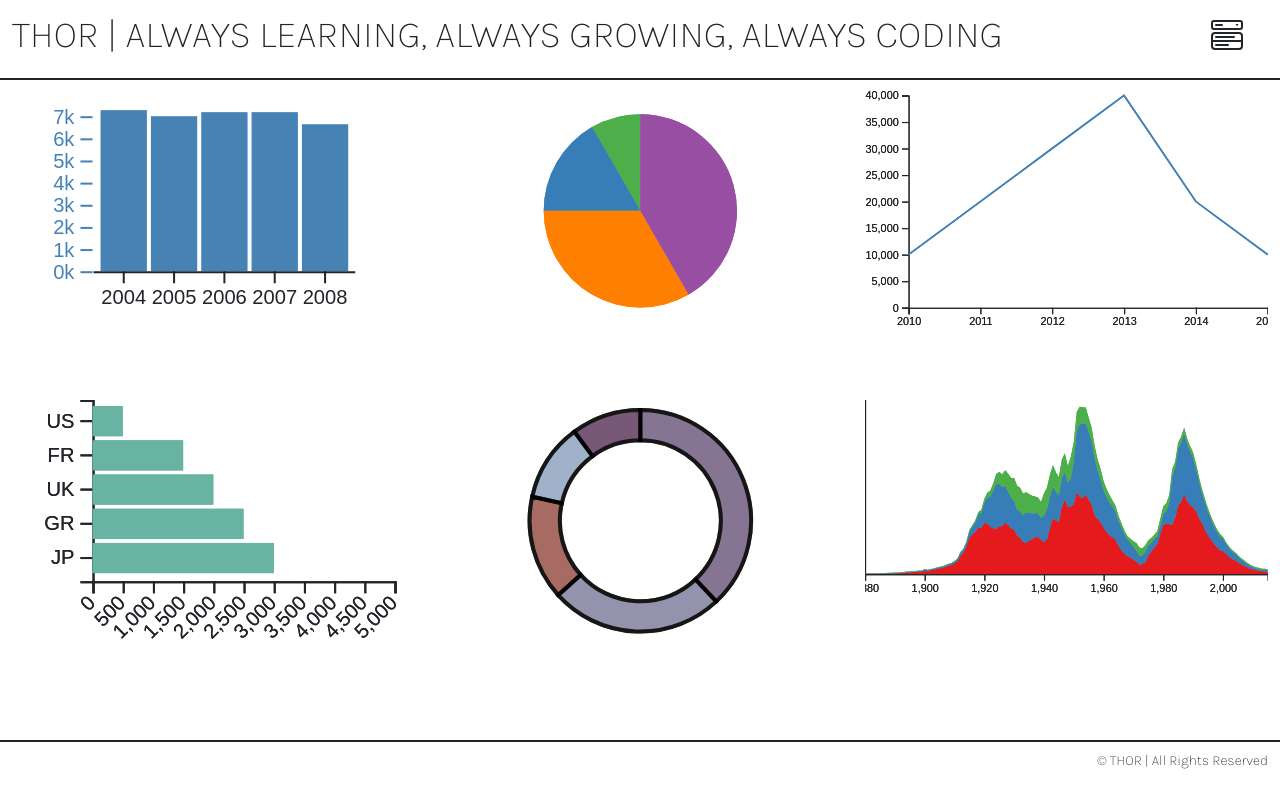
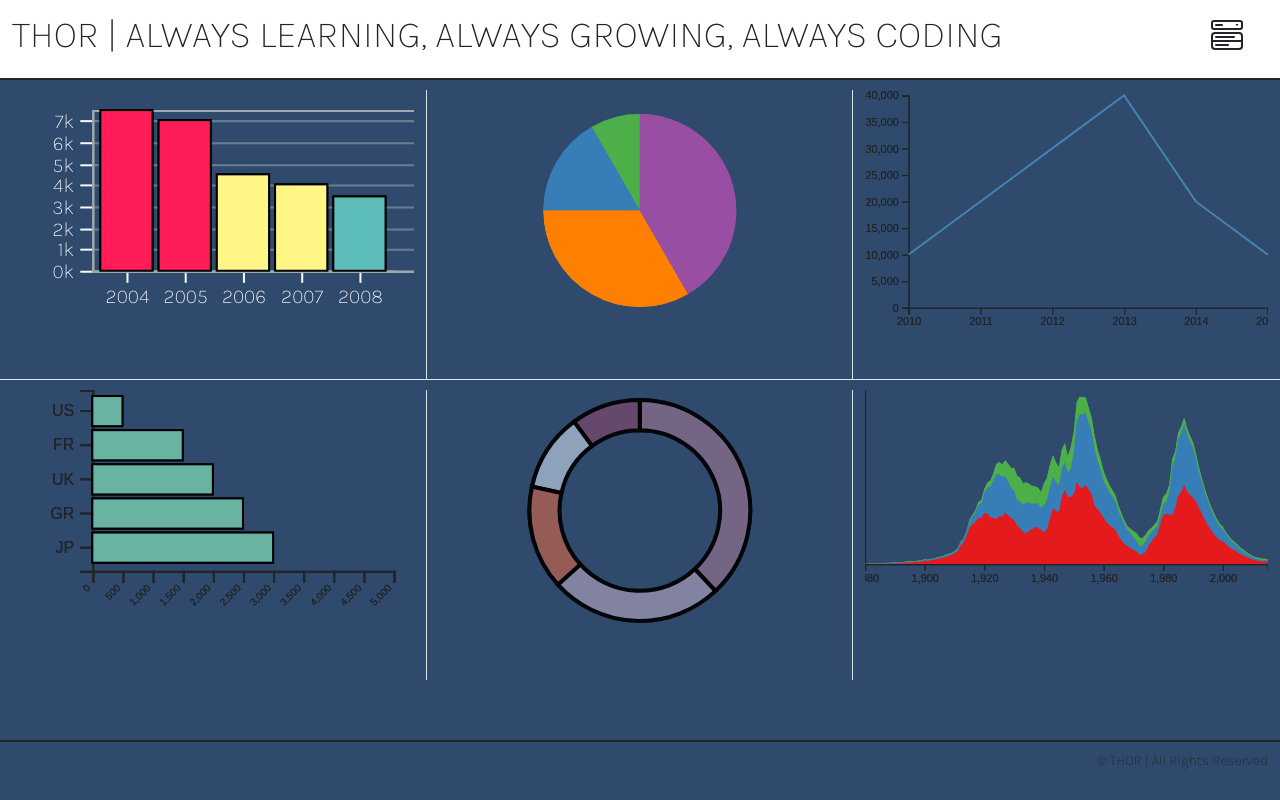
Before and after one commit to dthor1981/dthor1981.github.io, a React (Create React App) app: page / in a window 1280 px wide. Shown: the top 800 px of the page. Built offline with nearby package versions, Linux system fonts and the light colour scheme.

Commit message:
bar chart completed

```diff
--- a/src/assets/styles/components/_custom-home.component.scss
+++ b/src/assets/styles/components/_custom-home.component.scss
@@ -1,12 +1,12 @@
 .home-container {
-//   background-image: url("../../images/main_bkg_img.jpg");
   height: 110vh;
   min-width: 100vw;
   transition: transform 2s ease-in-out 0s;
+  background-color: #2F4A6D;
 
 }
 
 .home-row {
-  margin-top: 10px;
-  height: 300px;
+  padding-top: 10px;
+  min-height: 300px;
 }
--- a/src/assets/styles/components/_custom-svg.scss
+++ b/src/assets/styles/components/_custom-svg.scss
@@ -1,14 +1,11 @@
 .svg-container {
     display: inline-block;
     position: relative;
-    // width: 100%;
-    padding-bottom: 100%;
     vertical-align: top;
     overflow: hidden;
 }
 .svg-content {
     display: inline-block;
-    // position: absolute;
     top: 0;
     left: 0;
 }
@@ -16,8 +13,11 @@
 .svg-line-chart-container {
     display: inline-block;
     position: relative;
-    // width: 100%;
-    // padding-bottom: 100%;
     vertical-align: top;
     overflow: hidden;
 }
+
+.grid .tick line {
+    stroke: #9FAAAE;
+    stroke-opacity: 0.3;
+  }
--- a/src/components/home.tsx
+++ b/src/components/home.tsx
@@ -12,11 +12,11 @@ class Home extends React.Component {
     render() {
         return <div>
             <div className="container-fluid home-container">
-                <div className="row home-row">
-                    <div className="col-4 d-flex svg-container">
+                <div className="row home-row border-bottom">
+                    <div className="col-4 d-flex svg-container border-end">
                         <BarChart data={data.barData} />
                     </div>
-                    <div className="col-4 d-flex svg-container">
+                    <div className="col-4 d-flex svg-container border-end">
                         <PieChart data={data.pieData} />
                     </div>
                     <div className="col-4 d-flex svg-line-chart-container">
@@ -24,10 +24,10 @@ class Home extends React.Component {
                     </div>
                 </div>
                 <div className="row home-row">
-                    <div className="col-4 d-flex svg-container">
+                    <div className="col-4 d-flex svg-container border-end">
                         <HorizontalBarChart data={data.horizontalBarData} />
                     </div>
-                    <div className="col-4 d-flex svg-container">
+                    <div className="col-4 d-flex svg-container border-end">
                         <DonutChart data={data.donutData} />
                     </div>
                     <div className="col-4 d-flex svg-line-chart-container">
--- a/src/d3/BarChart.js
+++ b/src/d3/BarChart.js
@@ -8,7 +8,7 @@ const height = 120;
 function BarChart({ data }) {
   const ref = useD3(
     (svg) => {
-      const margin = { top: 10, right: 30, bottom: 30, left: 40 };
+      const margin = { top: 10, right: 10, bottom: 30, left: 40 };
 
       svg
         .attr("preserveAspectRatio", "xMinYMin meet")
@@ -27,7 +27,9 @@ function BarChart({ data }) {
         .rangeRound([height - margin.bottom, margin.top]);
 
       const xAxis = (g) =>
-        g.attr("transform", `translate(0,${height - margin.bottom})`).call(
+        g
+          .attr("transform", `translate(0,${height - margin.bottom})`)
+          .call(
             d3
               .axisBottom(x)
               .tickValues(
@@ -36,12 +38,16 @@ function BarChart({ data }) {
                   .filter((v) => x(v) !== undefined)
               )
               .tickSizeOuter(0)
-        );
+          )
+          .style(`font-family`, "Karla")
+          .style("color", "#f8f9fa");
 
       const y1Axis = (g) =>
         g
           .attr("transform", `translate(${margin.left},0)`)
-          .style("color", "steelblue")
+          .style("font-size", 10)
+          .style("color", "#f8f9fa")
+          .style("font-family", "Karla")
           .call(d3.axisLeft(y1).ticks(null, "s"))
           .call((g) => g.select(".domain").remove())
           .call((g) =>
@@ -57,15 +63,59 @@ function BarChart({ data }) {
       svg.select(".x-axis").call(xAxis);
       svg.select(".y-axis").call(y1Axis);
 
-      var tooltip = d3.select(".tooltip-area").style("opacity", 0);
+      // Grid lines
+      svg
+        .append("g")
+        .attr("class", "grid")
+        .style("color", "#9FAAAE")
+        .attr("transform", `translate(${margin.left},0)`)
+        .call(d3.axisLeft().scale(y1).tickSize(-width, 0, 0).tickFormat(""));
 
-      svg
-        .select(".plot-area")
-        .attr("fill", "steelblue")
-        .selectAll(".bar")
+      const plotArea = svg.append("g").attr("class", "plot-area");
+
+      const barGroup = plotArea
+        .selectAll("bar")
         .data(data)
         .join("rect")
         .attr("class", "bar")
+        .attr("fill", (d) => {
+          switch (true) {
+            case d.sales >= 5000: {
+              return `#ff1d58`;
+            }
+            case d.sales >= 4000: {
+              return `#fff685`;
+            }
+            case d.sales >= 3000: {
+              return `#5cbdb9`;
+            }
+            default: {
+              return `steelblue`;
+            }
+          }
+        })
+        .style("stroke", `black`)
+        .on("mouseenter", function (actual, i) {
+          d3.select(this).attr("fill", "steelblue");
+        })
+        .on("mouseleave", function (actual, i) {
+          d3.select(this).attr("fill", (d) => {
+            switch (true) {
+              case d.sales >= 5000: {
+                return `#ff1d58`;
+              }
+              case d.sales >= 4000: {
+                return `#fff685`;
+              }
+              case d.sales >= 3000: {
+                return `#5cbdb9`;
+              }
+              default: {
+                return `steelblue`;
+              }
+            }
+          });
+        })
         .attr("x", (d) => x(d.year))
         .attr("width", x.bandwidth())
         .attr("y", (d) => y1(d.sales))
@@ -81,14 +131,11 @@ function BarChart({ data }) {
       <svg
         ref={ref}
         viewBox={`0 0 ${height} ${width}`}
-        preserveAspectRatio = "xMinYMin meet"
+        preserveAspectRatio="xMinYMin meet"
       >
-        <g className="plot-area" />
+        {/* <g className="plot-area" /> */}
         <g className="x-axis" />
         <g className="y-axis" />
-        <g className="tooltip-area">
-          <text className="tooltip-area__text">aas</text>
-        </g>
       </svg>
     </>
   );
--- a/src/d3/HorizontalBarChart.js
+++ b/src/d3/HorizontalBarChart.js
@@ -27,7 +27,8 @@ function HorizontalBarChart({ data }) {
         .call(d3.axisBottom(x))
         .selectAll("text")
         .attr("transform", "translate(-10,0)rotate(-45)")
-        .style("text-anchor", "end");
+        .style("text-anchor", "end")
+        .style("font-size",5);
 
       // Y axis
       const y = d3
@@ -37,27 +38,10 @@ function HorizontalBarChart({ data }) {
         .padding(0.1);
       svg
         .append("g")
+        .style("font-size",8)
         .call(d3.axisLeft(y))
         .attr("transform", `translate(${margin.left},0)`);
-      // // Add X axis
-      // const x = d3.scaleLinear().domain([0, 6000]).rangeRound([40, width]);
-      // svg
-      //   .append("g")
-      //   .attr("transform", `translate(0, ${height})`)
-      //   .call(d3.axisBottom(x))
-      //   .selectAll("text")
-      //   .attr("transform", "translate(-10,0)rotate(-45)")
-      //   .style("text-anchor", "end");
-
-      // // Y axis
-      // const y = d3
-      //   .scaleBand()
-      //   .rangeRound([0, height])
-      //   .domain(data.map((d) => d.Country))
-      //   .padding(0.1)
-      //   .rangeRound([height - margin.bottom, margin.top]);
-      // svg.append("g").attr("transform", "translate(40,0)").call(d3.axisLeft(y));
-
+      // Add X axis
       //Bars
       svg
         .selectAll("myRect")
@@ -67,6 +51,7 @@ function HorizontalBarChart({ data }) {
         .attr("height", y.bandwidth())
         .attr("y", (d) => y(d.Country))
         .attr("width", (d) => x(d.Value))
+        .style("stroke", `black`)
         .attr("fill", "#69b3a2")
         .attr("transform", `translate(${margin.left},0)`);
 
--- a/src/index.scss
+++ b/src/index.scss
@@ -1,4 +1,5 @@
 body {
+  background-color: #f8f9fa;
   margin: 0;
   font-family: -apple-system, BlinkMacSystemFont, 'Segoe UI', 'Roboto', 'Oxygen',
     'Ubuntu', 'Cantarell', 'Fira Sans', 'Droid Sans', 'Helvetica Neue',
```
Also changed, not shown: src/assets/data/data.json. Lines whose indentation alone changed are shown as unchanged.
